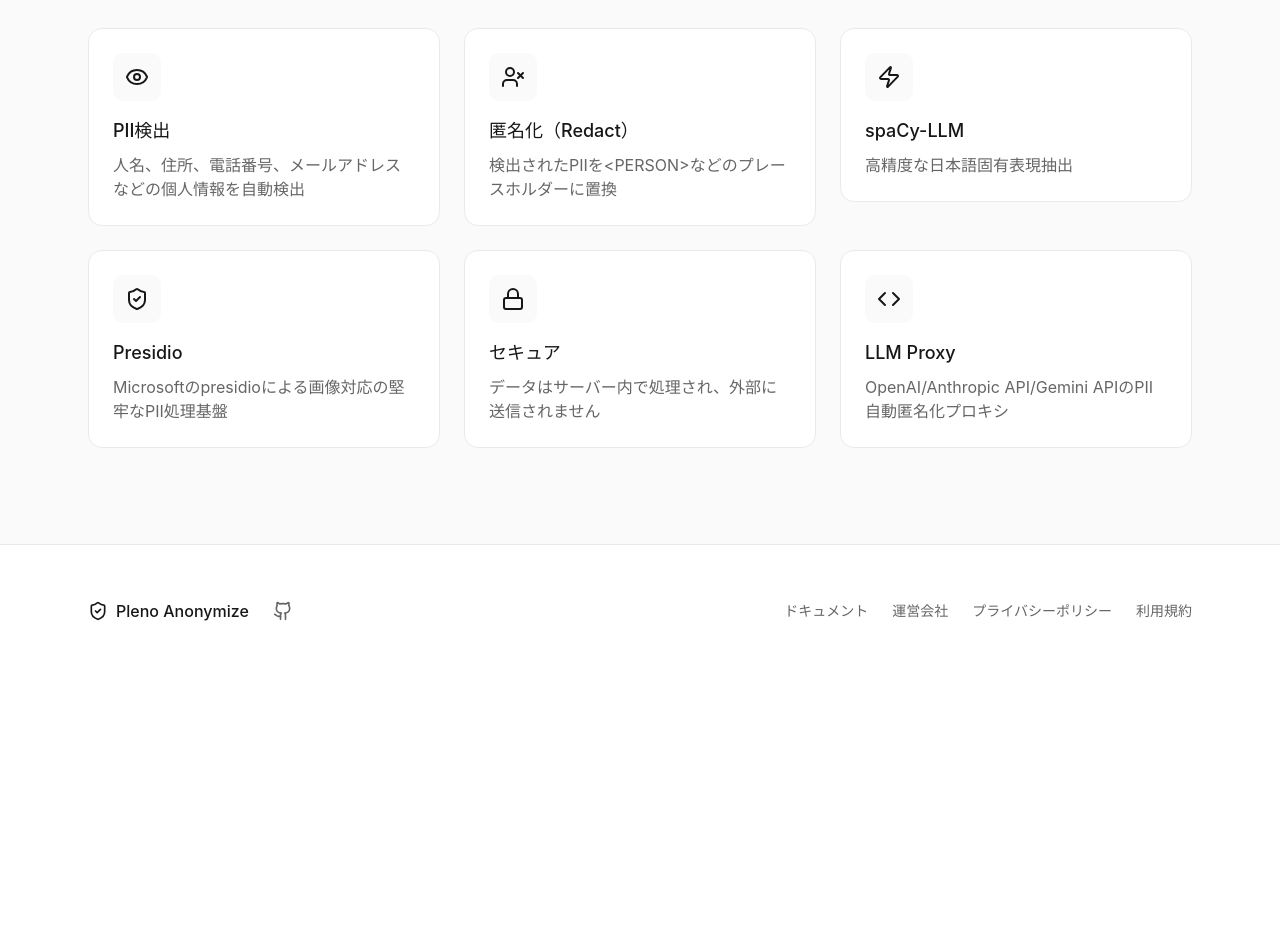
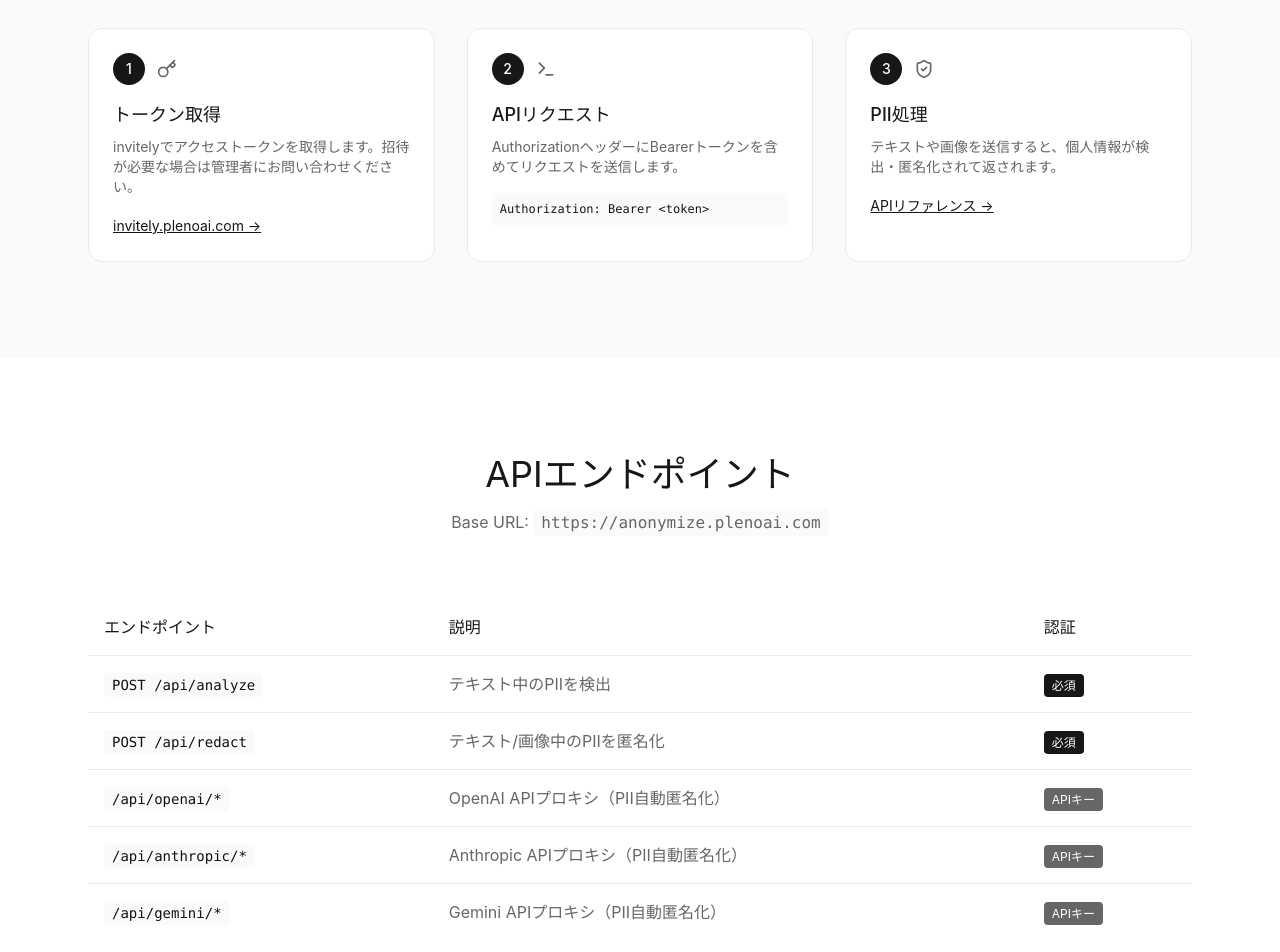
Before and after one commit to HikaruEgashira/pleno-anonymize, a React (Vite) app in the folder website/: page / in a window 1280 px wide. Shown: the part 1280-2232 px from the top of the page. Before the commit the page ends 1957 px from the top, so only its background shows below. Built offline with nearby package versions, Linux system fonts and the light colour scheme; no server answers; the HTML template or start-up script is replaced by a standard one.

Commit message:
docs: add quickstart and endpoints sections to website (#7)
- Add QuickStartSection with 3-step guide (token, request, PII)
- Add EndpointsSection with API table and auth requirements
- Link to invitely.plenoai.com for token acquisition

```diff
--- a/website/src/pages/HomePage.tsx
+++ b/website/src/pages/HomePage.tsx
@@ -1,5 +1,5 @@
 import { motion } from 'framer-motion';
-import { ShieldCheck, Lock, ArrowRight, Eye, UserX, Zap, Server, Github, Star, Code } from 'lucide-react';
+import { ShieldCheck, Lock, ArrowRight, Eye, UserX, Zap, Server, Github, Star, Code, Key, Terminal } from 'lucide-react';
 import Footer from '../components/Footer';
 import { Link } from 'react-router-dom';
 import { useEffect, useState } from 'react';
@@ -199,6 +199,157 @@
   </section>
 );
 
+const QuickStartSection = () => (
+  <section className="bg-[#fafafa] dark:bg-[#111] py-24">
+    <div className="container mx-auto max-w-6xl px-4 md:px-6">
+      <motion.div
+        className="mb-16 text-center"
+        initial={{ opacity: 0, y: 20 }}
+        whileInView={{ opacity: 1, y: 0 }}
+        viewport={{ once: true }}
+        transition={{ duration: 0.6 }}
+      >
+        <h2 className="mb-4 text-3xl font-normal text-[#171717] dark:text-[#ededed] md:text-4xl">
+          クイックスタート
+        </h2>
+        <p className="mx-auto max-w-2xl text-[#666] dark:text-[#8f8f8f]">
+          3ステップでAPIを使い始める
+        </p>
+      </motion.div>
+
+      <div className="grid gap-8 md:grid-cols-3">
+        <motion.div
+          className="rounded-xl border border-[#eaeaea] dark:border-[#333] bg-white dark:bg-[#171717] p-6"
+          initial={{ opacity: 0, y: 20 }}
+          whileInView={{ opacity: 1, y: 0 }}
+          viewport={{ once: true }}
+          transition={{ duration: 0.6, delay: 0.1 }}
+        >
+          <div className="mb-4 flex items-center gap-3">
+            <div className="flex h-8 w-8 items-center justify-center rounded-full bg-[#171717] dark:bg-[#ededed] text-white dark:text-[#0a0a0a] text-sm font-medium">1</div>
+            <Key className="h-5 w-5 text-[#666] dark:text-[#8f8f8f]" />
+          </div>
+          <h3 className="mb-2 text-lg font-medium text-[#171717] dark:text-[#ededed]">トークン取得</h3>
+          <p className="text-[#666] dark:text-[#8f8f8f] text-sm mb-4">
+            invitelyでアクセストークンを取得します。招待が必要な場合は管理者にお問い合わせください。
+          </p>
+          <a
+            href="https://invitely.plenoai.com"
+            target="_blank"
+            rel="noopener noreferrer"
+            className="text-sm text-[#171717] dark:text-[#ededed] underline hover:no-underline"
+          >
+            invitely.plenoai.com →
+          </a>
+        </motion.div>
+
+        <motion.div
+          className="rounded-xl border border-[#eaeaea] dark:border-[#333] bg-white dark:bg-[#171717] p-6"
+          initial={{ opacity: 0, y: 20 }}
+          whileInView={{ opacity: 1, y: 0 }}
+          viewport={{ once: true }}
+          transition={{ duration: 0.6, delay: 0.2 }}
+        >
+          <div className="mb-4 flex items-center gap-3">
+            <div className="flex h-8 w-8 items-center justify-center rounded-full bg-[#171717] dark:bg-[#ededed] text-white dark:text-[#0a0a0a] text-sm font-medium">2</div>
+            <Terminal className="h-5 w-5 text-[#666] dark:text-[#8f8f8f]" />
+          </div>
+          <h3 className="mb-2 text-lg font-medium text-[#171717] dark:text-[#ededed]">APIリクエスト</h3>
+          <p className="text-[#666] dark:text-[#8f8f8f] text-sm mb-4">
+            AuthorizationヘッダーにBearerトークンを含めてリクエストを送信します。
+          </p>
+          <code className="block bg-[#fafafa] dark:bg-[#2a2a2a] p-2 rounded text-xs text-[#171717] dark:text-[#ededed] overflow-x-auto">
+            Authorization: Bearer &lt;token&gt;
+          </code>
+        </motion.div>
+
+        <motion.div
+          className="rounded-xl border border-[#eaeaea] dark:border-[#333] bg-white dark:bg-[#171717] p-6"
+          initial={{ opacity: 0, y: 20 }}
+          whileInView={{ opacity: 1, y: 0 }}
+          viewport={{ once: true }}
+          transition={{ duration: 0.6, delay: 0.3 }}
+        >
+          <div className="mb-4 flex items-center gap-3">
+            <div className="flex h-8 w-8 items-center justify-center rounded-full bg-[#171717] dark:bg-[#ededed] text-white dark:text-[#0a0a0a] text-sm font-medium">3</div>
+            <ShieldCheck className="h-5 w-5 text-[#666] dark:text-[#8f8f8f]" />
+          </div>
+          <h3 className="mb-2 text-lg font-medium text-[#171717] dark:text-[#ededed]">PII処理</h3>
+          <p className="text-[#666] dark:text-[#8f8f8f] text-sm mb-4">
+            テキストや画像を送信すると、個人情報が検出・匿名化されて返されます。
+          </p>
+          <Link
+            to="/docs"
+            className="text-sm text-[#171717] dark:text-[#ededed] underline hover:no-underline"
+          >
+            APIリファレンス →
+          </Link>
+        </motion.div>
+      </div>
+    </div>
+  </section>
+);
+
+const EndpointsSection = () => (
+  <section className="bg-white dark:bg-[#0a0a0a] py-24">
+    <div className="container mx-auto max-w-6xl px-4 md:px-6">
+      <motion.div
+        className="mb-16 text-center"
+        initial={{ opacity: 0, y: 20 }}
+        whileInView={{ opacity: 1, y: 0 }}
+        viewport={{ once: true }}
+        transition={{ duration: 0.6 }}
+      >
+        <h2 className="mb-4 text-3xl font-normal text-[#171717] dark:text-[#ededed] md:text-4xl">
+          APIエンドポイント
+        </h2>
+        <p className="mx-auto max-w-2xl text-[#666] dark:text-[#8f8f8f]">
+          Base URL: <code className="bg-[#fafafa] dark:bg-[#2a2a2a] px-2 py-1 rounded">https://anonymize.plenoai.com</code>
+        </p>
+      </motion.div>
+
+      <div className="overflow-x-auto">
+        <table className="w-full border-collapse">
+          <thead>
+            <tr className="border-b border-[#eaeaea] dark:border-[#333]">
+              <th className="text-left py-4 px-4 text-[#171717] dark:text-[#ededed] font-medium">エンドポイント</th>
+              <th className="text-left py-4 px-4 text-[#171717] dark:text-[#ededed] font-medium">説明</th>
+              <th className="text-left py-4 px-4 text-[#171717] dark:text-[#ededed] font-medium">認証</th>
+            </tr>
+          </thead>
+          <tbody>
+            <tr className="border-b border-[#eaeaea] dark:border-[#333]">
+              <td className="py-4 px-4"><code className="text-sm bg-[#fafafa] dark:bg-[#2a2a2a] px-2 py-1 rounded">POST /api/analyze</code></td>
+              <td className="py-4 px-4 text-[#666] dark:text-[#8f8f8f]">テキスト中のPIIを検出</td>
+              <td className="py-4 px-4"><span className="text-xs bg-[#171717] dark:bg-[#ededed] text-white dark:text-[#0a0a0a] px-2 py-1 rounded">必須</span></td>
+            </tr>
+            <tr className="border-b border-[#eaeaea] dark:border-[#333]">
+              <td className="py-4 px-4"><code className="text-sm bg-[#fafafa] dark:bg-[#2a2a2a] px-2 py-1 rounded">POST /api/redact</code></td>
+              <td className="py-4 px-4 text-[#666] dark:text-[#8f8f8f]">テキスト/画像中のPIIを匿名化</td>
+              <td className="py-4 px-4"><span className="text-xs bg-[#171717] dark:bg-[#ededed] text-white dark:text-[#0a0a0a] px-2 py-1 rounded">必須</span></td>
+            </tr>
+            <tr className="border-b border-[#eaeaea] dark:border-[#333]">
+              <td className="py-4 px-4"><code className="text-sm bg-[#fafafa] dark:bg-[#2a2a2a] px-2 py-1 rounded">/api/openai/*</code></td>
+              <td className="py-4 px-4 text-[#666] dark:text-[#8f8f8f]">OpenAI APIプロキシ（PII自動匿名化）</td>
+              <td className="py-4 px-4"><span className="text-xs bg-[#666] text-white px-2 py-1 rounded">APIキー</span></td>
+            </tr>
+            <tr className="border-b border-[#eaeaea] dark:border-[#333]">
+              <td className="py-4 px-4"><code className="text-sm bg-[#fafafa] dark:bg-[#2a2a2a] px-2 py-1 rounded">/api/anthropic/*</code></td>
+              <td className="py-4 px-4 text-[#666] dark:text-[#8f8f8f]">Anthropic APIプロキシ（PII自動匿名化）</td>
+              <td className="py-4 px-4"><span className="text-xs bg-[#666] text-white px-2 py-1 rounded">APIキー</span></td>
+            </tr>
+            <tr>
+              <td className="py-4 px-4"><code className="text-sm bg-[#fafafa] dark:bg-[#2a2a2a] px-2 py-1 rounded">/api/gemini/*</code></td>
+              <td className="py-4 px-4 text-[#666] dark:text-[#8f8f8f]">Gemini APIプロキシ（PII自動匿名化）</td>
+              <td className="py-4 px-4"><span className="text-xs bg-[#666] text-white px-2 py-1 rounded">APIキー</span></td>
+            </tr>
+          </tbody>
+        </table>
+      </div>
+    </div>
+  </section>
+);
+
 const FeaturesSection = () => (
   <section className="bg-[#fafafa] dark:bg-[#111] py-24">
     <div className="container mx-auto max-w-6xl px-4 md:px-6">
@@ -301,6 +452,8 @@
       <Header />
       <div className="flex-1">
         <HeroSection />
+        <QuickStartSection />
+        <EndpointsSection />
         <FeaturesSection />
       </div>
       <Footer />
```
